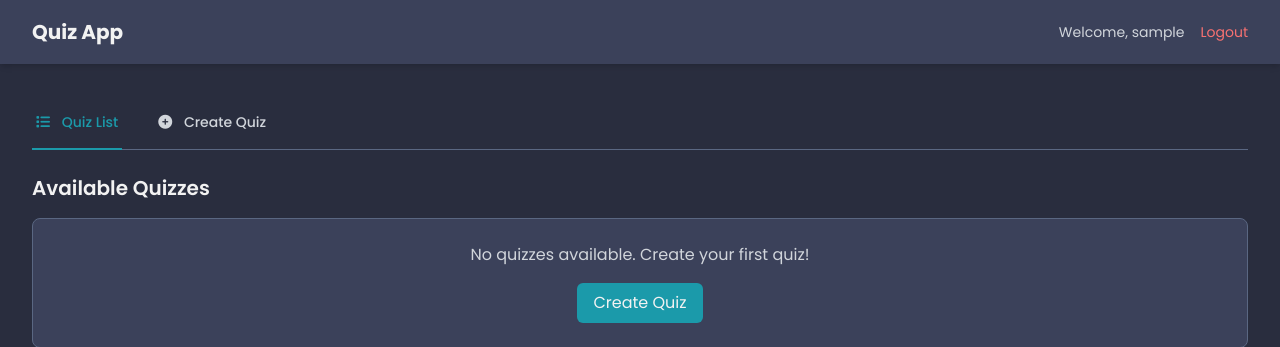
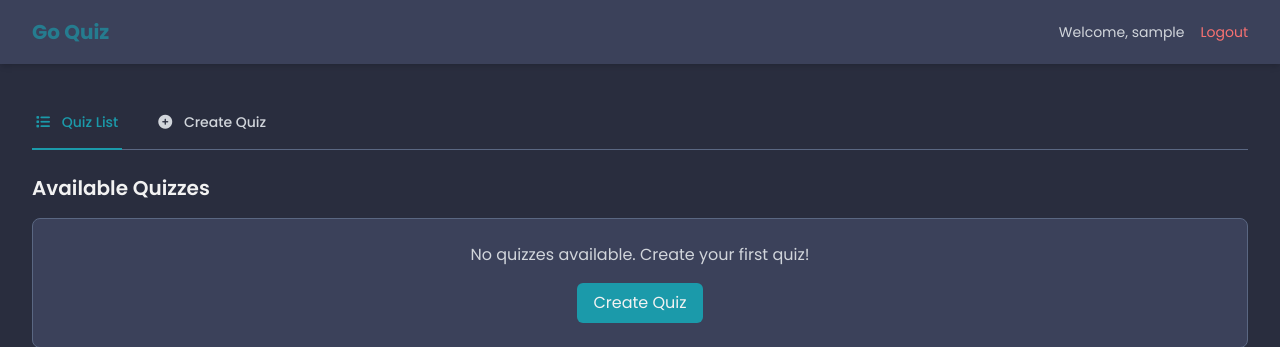
Before and after one commit to Hetansh9736/GoQuiz, a PHP site: page /dashboard.php in a window 1280 px wide. Shown: the top 347 px of the page. Run offline with PHP 8.4, Linux system fonts and the light colour scheme; the visitor is signed in with stand-in values (Sample User, id 1); data that the repository does not hold is empty; some libraries are stand-ins or nearby versions.

Commit message:
Logo Edited

```diff
--- a/dashboard.php
+++ b/dashboard.php
@@ -98,11 +98,11 @@
     <nav class="bg-input-bg shadow-md">
         <div class="max-w-7xl mx-auto px-4 sm:px-6 lg:px-8">
             <div class="flex justify-between h-16">
-                <div class="flex">
-                    <div class="flex-shrink-0 flex items-center">
-                        <h1 class="text-xl font-bold text-accent">Quiz App</h1>
-                    </div>
-                </div>
+            <div class="flex justify-center">
+        <h1 class="text-xl font-bold text-secondary flex items-center animate-pulse">
+            Go&nbsp;Quiz
+        </h1>
+    </div>
                 <div class="flex items-center">
                     <span class="text-sm text-gray-300 mr-4">Welcome, <?php echo htmlspecialchars($user_name); ?></span>
                     <a href="logout.php" class="text-sm text-red-400 hover:text-red-600">Logout</a>
```
